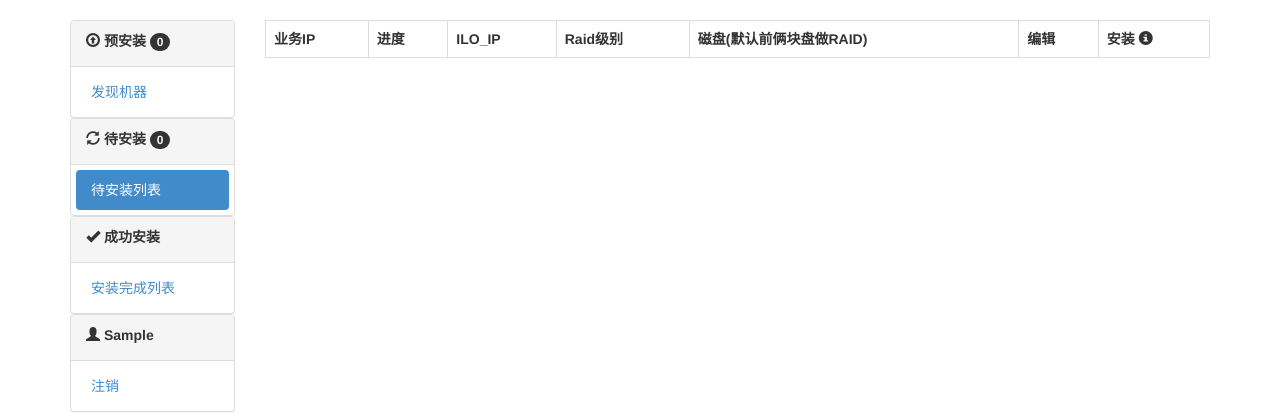
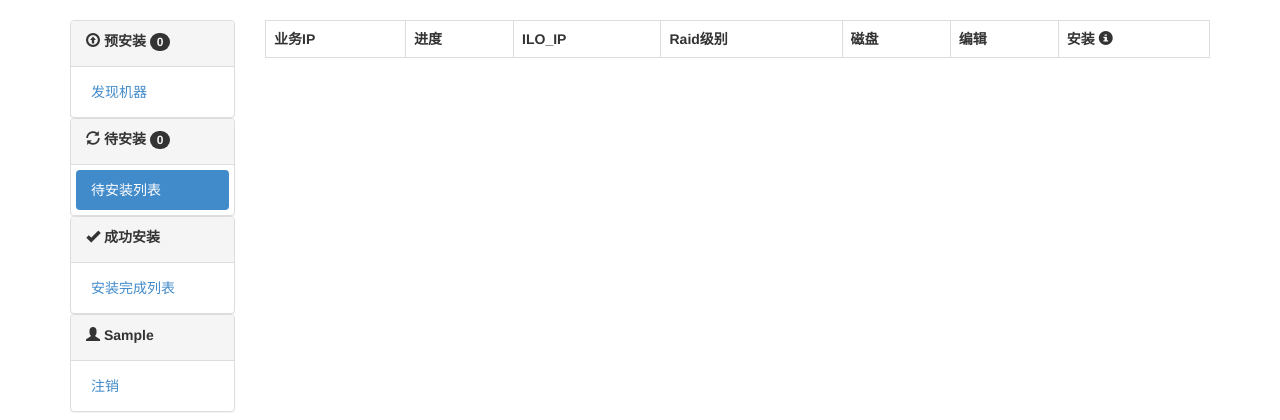
Before and after one commit to gaoming655/auto_install, a Django app: page /exe/ in a window 1280 px wide. Shown: the top 420 px of the page. Run offline with Django 3.2, Linux system fonts and the light colour scheme; the visitor is signed in with stand-in values (Sample User, id 1); data that the repository does not hold is empty; some libraries are stand-ins or nearby versions.

Commit message:
页面样式

```diff
--- a/templates/exe.html
+++ b/templates/exe.html
@@ -52,7 +52,7 @@
 		<th>进度</th>
 		<th>ILO_IP</th>
 		<th>Raid级别</th>
-		<th>磁盘(默认前俩块盘做RAID)</th>
+		<th>磁盘</th>
 		<th>编辑</th>
 		<th>安装 <span id="help" class="glyphicon glyphicon-info-sign"></span></th>
 	</tr>
```
